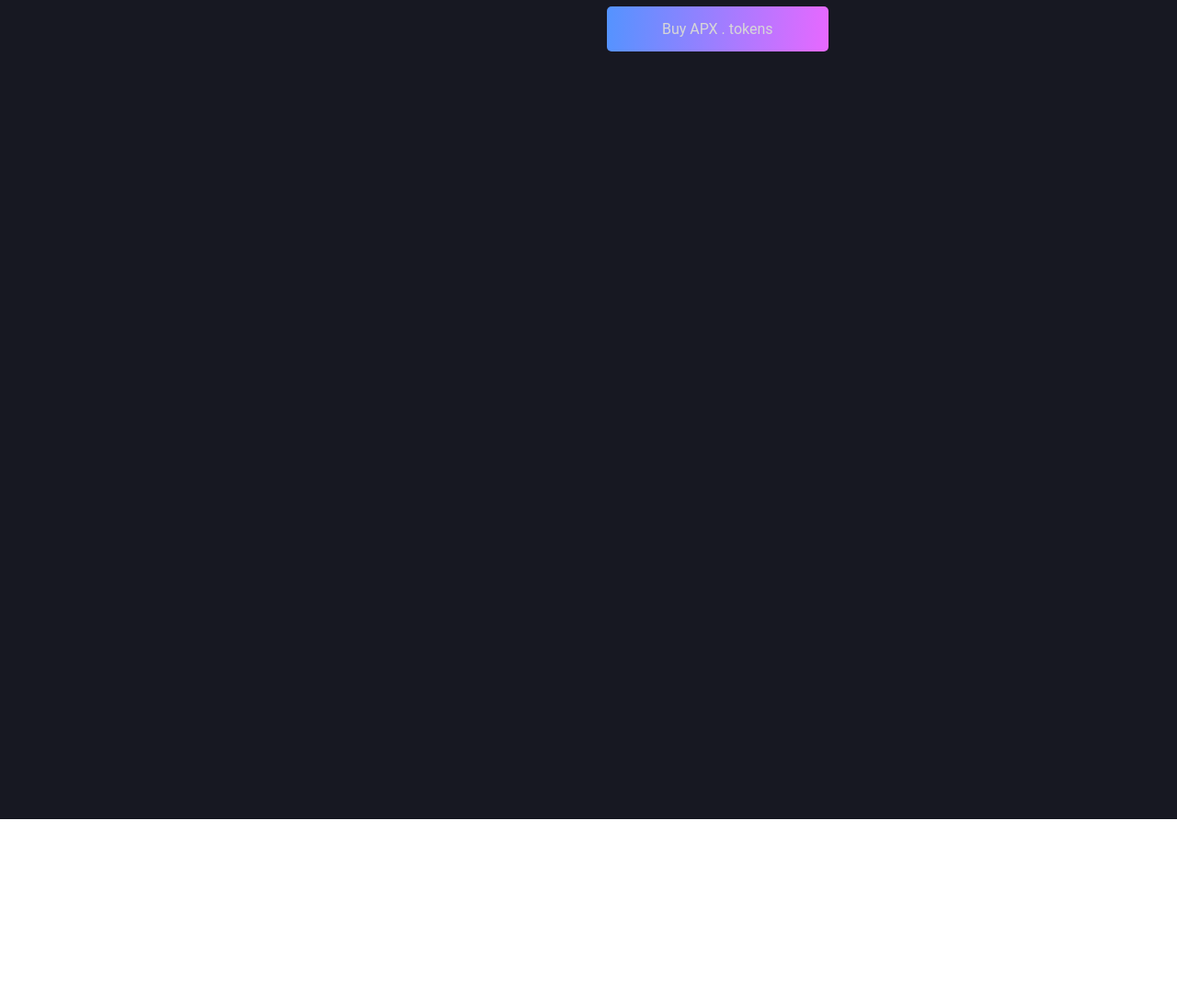
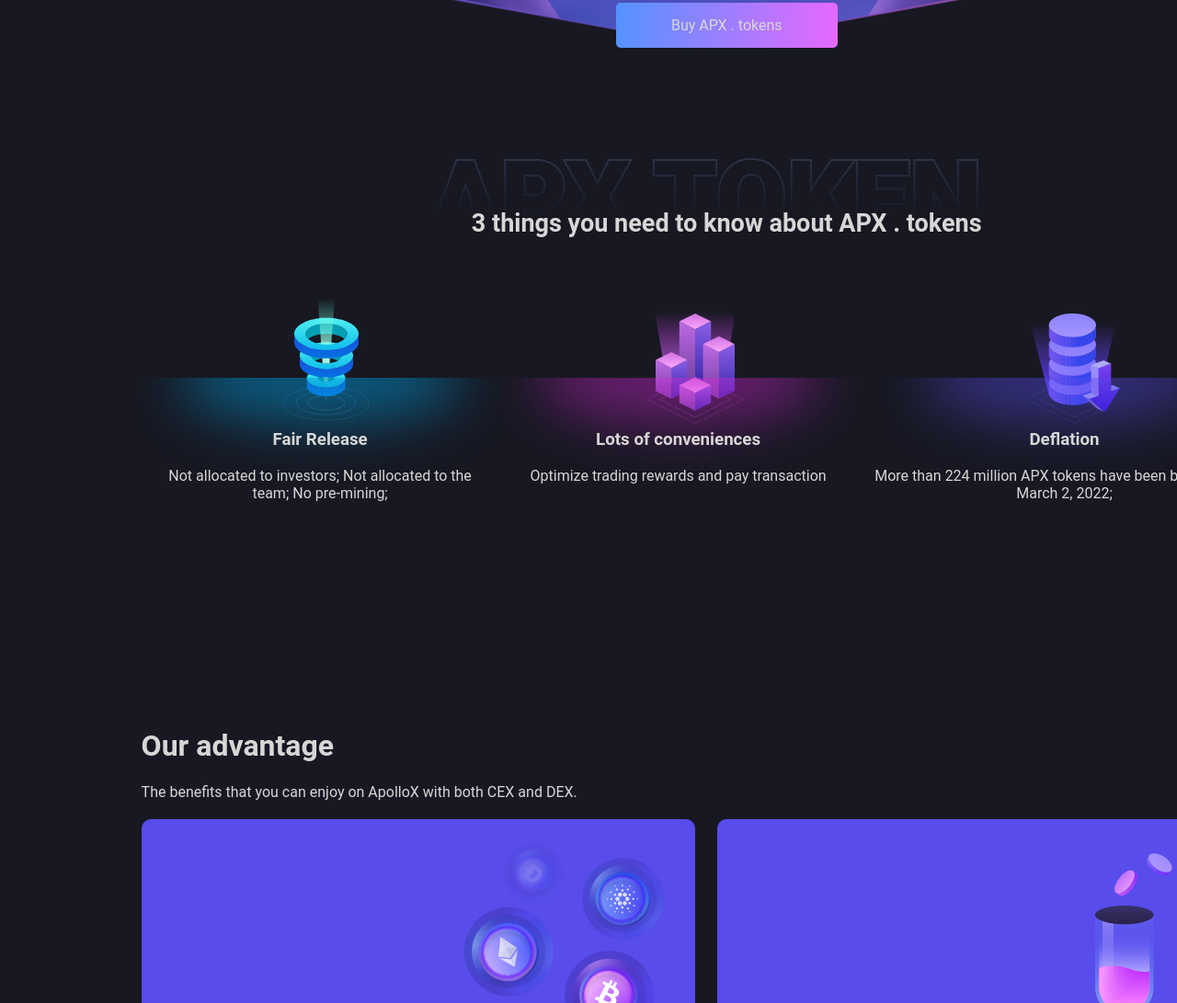
Before and after one commit to Alireza-Zeynabi/ApolloX-project, a plain HTML site: page index.html in a window 1280 px wide. Shown: the part 1463-2554 px from the top of the page at 92% size. Before the commit the page ends 2354 px from the top, so only its background shows below. Drawn offline with Linux system fonts and the light colour scheme.

Commit message:
Add main part2
 (main)اضافه شدن عکس ها و بخش دوم

```diff
--- a/index.html
+++ b/index.html
@@ -159,11 +159,67 @@
           <a href="#">Buy APX . tokens
           </a>
         </div>
+      </div>
+
+    </main>
+    <div id="main-part2">
+           <div id="apx-token">
+            <img src="img/apx-token.png" alt="">
+            <span>3 things you need to know about APX . tokens</span>
+          </div>
+
+      <div id="svg-option">
+
+        <div id="imgs">
+      <img src="img/svg/launch-icon.svg" alt="">
+      <img src="img/svg/utililty-icon.svg" alt="">
+      <img src="img/svg/deflation-icon.svg" alt="">
+      </div>
+         <div id="imgs-bg">
+
+          <div class="BG one">
+          <img src="img/svg/backgrund/launch-bg.svg" alt="">
+          <h3>Fair Release</h3>
+          <span>Not allocated to investors; Not allocated to the</span><br>
+          <span> team; No pre-mining;</span>
+        </div>
+
+        <div class="BG two">
+          <img src="img/svg/backgrund/utililty-bg.svg" alt="">
+          <h3>Lots of conveniences</h3>
+          <span>Optimize trading rewards and pay transaction</span>
+        </div>
+
+        <div class="BG three">
+          <img src="img/svg/backgrund/deflation-bg.svg" alt="">
+          <h3>Deflation</h3>
+          <span>More than 224 million APX tokens have been burned since March 2, 2022;</span>
+        </div>
+         </div>
+      </div>
+
+      <div id="main-ads-part">
+        <div><h1>Our advantage</h1>
+        <span id="Ads-under-title">The benefits that you can enjoy on ApolloX with both CEX and DEX.</span>
+        </div>
+        <div id="Ads-border">
+          <div class="border part-one">
+
+            <img src="img/Ads part/advantage-bg1-desktop.svg" alt="">
+                <div class="border-text">
+                  <span>aaaaaaa</span>
+                  <span>bbbbbbb</span>
+                </div>
+          </div>
+          <div class="border part-two">
+            <img src="img/Ads part/advantage-bg2-desktop.svg" alt="">
+          </div>
+        </div>
+        <div  class="part-three">
+          <img src="img/Ads part/advantage-bg3-desktop.svg" alt="">
+        </div>
 
       </div>
-    </main>
-    <div id="main-part2">
-
     </div>
   </div>
 </body>
--- a/style.css
+++ b/style.css
@@ -10,7 +10,7 @@ margin: 0;
     width: 1536px;
     margin: 0 auto;
 }
-a,span,p{
+a,span,p,h1,h2,h3,h4,h5,h6{
     text-decoration: none;
     font-family: Roboto, Arial, PingFangSC-Regular, "Microsoft YaHei", sans-serif;
     color: rgb(215, 215, 215);
@@ -260,11 +260,11 @@ header .last-border-header .last-border-options a{
 
 main #main-part1{
     background-color: #171822;
-    height: 750px;
+    height: 660px;
     width: 1536px;
     position: relative;
-    background-image: url(img/back-header.jpg);
-    z-index: 1;
+    background-image: url(img/main\ background.png);
+    background-repeat: no-repeat;
 }
 main #main-texts{
     position: absolute;
@@ -303,20 +303,20 @@ main #main-texts #a-main-text a:last-of-type{
 /* ----------------- */
 #coin-img{
 position: absolute;
-bottom: 200px;
+bottom: 150px;
 left: 710px;
 }
-#coin-img span{
+/* #coin-img span{
 position: absolute;
-bottom: 200px;
-left: 710px;
-}
+bottom: 0px;
+left: 72px;
+} */
 #coin-img img{
 width: 130px;
 }
 #main-span{
 position: absolute;
-bottom: 150px;
+bottom: 70px;
 left: 670px;
 }
 #main-span span{
@@ -330,13 +330,93 @@ left: 670px;
 }
 #main-btn{
 position: absolute;
-bottom: 100px;
-left: 660px;
+bottom: 14px;
+left: 670px;
 }
 /* ---------------- */
 #main-part2{
  width: 1536px;
- height: 750px;
+ height: 3137.81px;
  background-color: #171822;
 
 }
+#main-part2 #apx-token{
+text-align: center;
+padding-top: 100px;
+position: relative;
+padding-bottom: 0;
+}
+#main-part2 #apx-token img{
+    margin: 0 auto;
+    float: none;
+    width: 600px;
+    display: block;
+}
+#main-part2 #apx-token span{
+    font-size: 27px;
+    font-weight: bold;
+    position: absolute;
+    right: 30.5%;
+    top: 80%;
+}
+/* -------------------- */
+#main-part2 #svg-option{
+    padding-top:50px;
+    margin: 0 auto;
+}
+
+#imgs{
+    margin: 0 auto;
+    display: flex;
+    justify-content: space-between;
+    width: 60%;
+
+}
+#imgs-bg{
+    margin: 0 auto;
+   display: flex;
+   width: 80%;
+   height: 60px;
+   justify-content: space-between;
+   margin-top:-50px;
+}
+#imgs-bg .BG{
+  text-align: center;
+}
+#imgs-bg .BG h3{
+margin-top: -60px;
+}
+/* ---------------------- */
+
+#main-ads-part{
+    padding-top: 300px;
+    width: 80%;
+    margin: 0 auto;
+    /* padding-left: 100px; */
+}
+#main-ads-part span:first-of-type{
+    /* opacity: .6; */
+}
+/* --------------- */
+#main-ads-part #Ads-border{
+display: flex;
+justify-content: space-between;
+padding-top: 20px;
+}
+#main-ads-part #Ads-border .part-one,.part-two{
+    width: 49%;
+    height: 300px;
+    background-color: #584CEA;
+    border-radius: 10px;
+
+}
+#main-ads-part .part-one,.part-two,.part-three{
+text-align: right;
+}
+.part-three{
+    width: 100%;
+    height: 240px;
+     margin-top: 20px;
+     border-radius: 10px;
+    background-color: #584CEA;
+}
```
Also changed, not shown: img/Ads part/ad-info1.png (added), img/Ads part/advantage-bg1-desktop.svg (added), img/Ads part/advantage-bg2-desktop.svg (added), img/Ads part/advantage-bg3-desktop.svg (added), img/apx-token.png (added), img/main background.png (added), img/svg/backgrund/deflation-bg.svg (added), img/svg/backgrund/launch-bg.svg (added), img/svg/backgrund/utililty-bg.svg (added), img/svg/deflation-icon.svg (added), img/svg/launch-icon.svg (added), img/svg/utililty-icon.svg (added).
